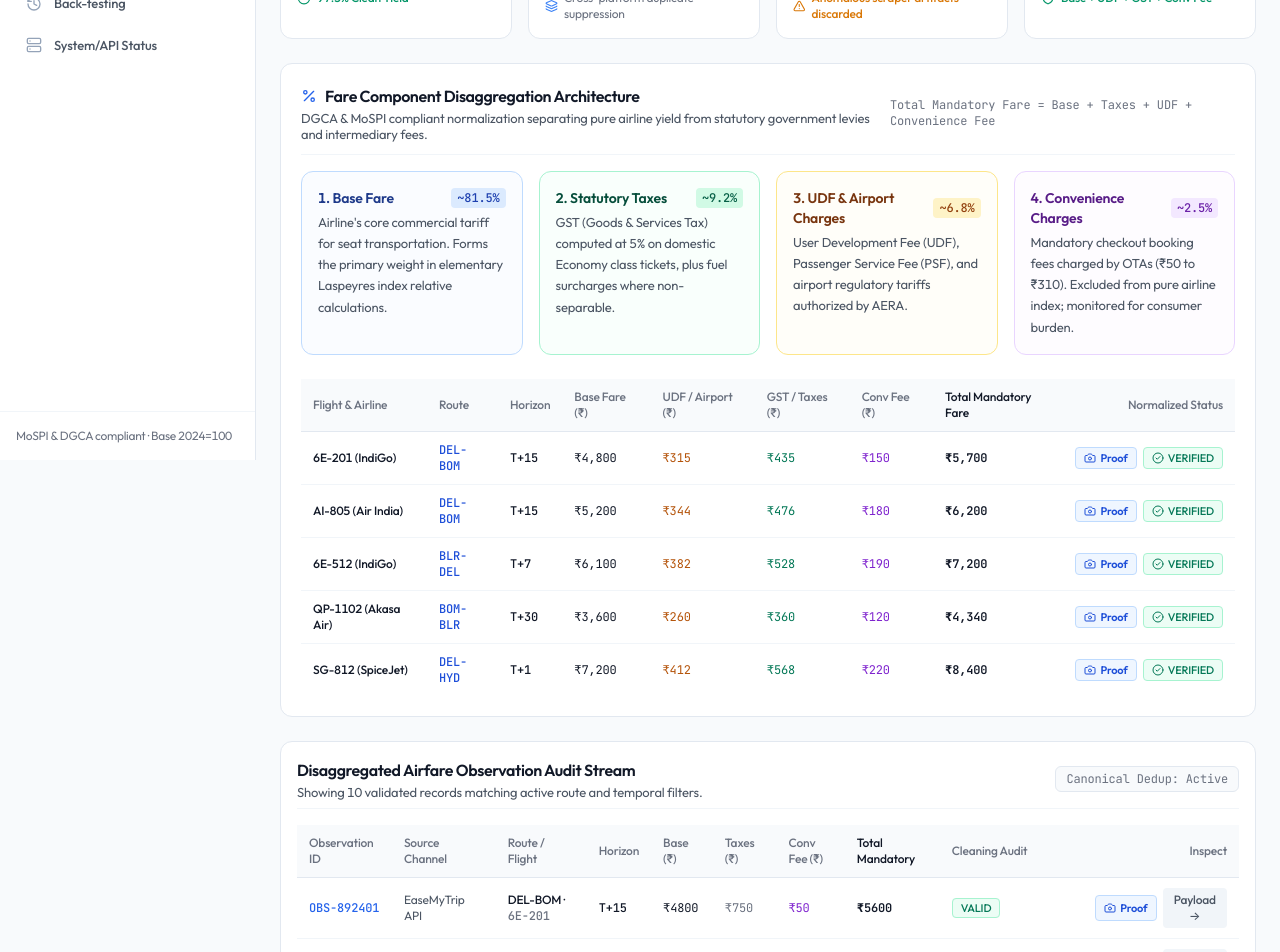
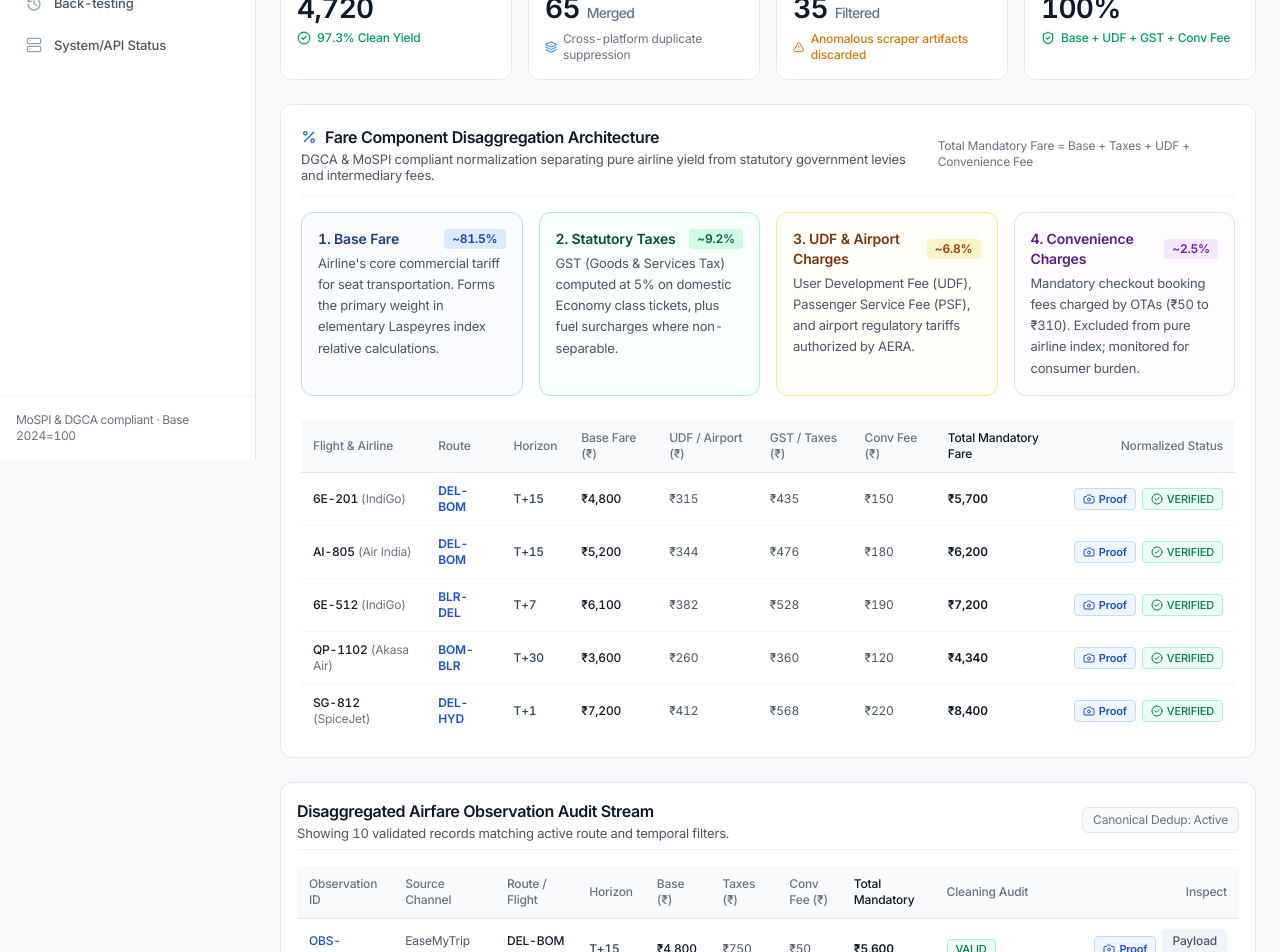
Before and after one commit to A-Deepak1610/AirGo, a React (Vite) app in the folder client/: page /airfare-data in a window 1280 px wide. Shown: the part 340-1292 px from the top of the page. Built offline with nearby package versions, Linux system fonts and the light colour scheme.

Commit message:
fix(typography): standardize number colors and tabular-nums typography using Inter font across tables and KPI cards

```diff
--- a/client/src/components/dashboard/MetricCards.jsx
+++ b/client/src/components/dashboard/MetricCards.jsx
@@ -27,7 +27,7 @@
 
             {/* Middle: Big Value */}
             <div className="my-2.5">
-              <span className="text-2xl sm:text-[26px] font-semibold tracking-tight text-[#111827] font-mono tabular-nums leading-none">
+              <span className="text-2xl sm:text-[26px] font-semibold tracking-tight text-[#111827] tabular-nums leading-none">
                 {metric.value}
               </span>
             </div>
--- a/client/src/index.css
+++ b/client/src/index.css
@@ -52,7 +52,13 @@
   }
 
   .kpi-val {
-    @apply text-2xl sm:text-[28px] font-semibold text-[#111827] font-mono tabular-nums tracking-tight leading-none;
+    @apply text-2xl sm:text-[28px] font-semibold text-[#111827] tabular-nums tracking-tight leading-none;
+    font-feature-settings: "tnum" 1;
+  }
+
+  .num-display {
+    @apply font-sans tabular-nums text-slate-800 font-medium;
+    font-feature-settings: "tnum" 1;
   }
 
   .btn-control {
@@ -60,7 +66,7 @@
   }
 
   .route-badge {
-    @apply font-mono text-[13px] font-medium text-[#111827] tracking-tight;
+    @apply font-sans text-[13px] font-semibold text-[#111827] tracking-tight;
   }
 }
 
--- a/client/src/pages/AirfareDataPage.jsx
+++ b/client/src/pages/AirfareDataPage.jsx
@@ -152,10 +152,10 @@
       <div className="grid grid-cols-1 sm:grid-cols-2 lg:grid-cols-4 gap-4">
         <div className="bg-white border border-slate-200 rounded-xl p-4 shadow-2xs">
           <p className="text-xs font-medium text-[#6B7280]">Valid Cleansed Quotes</p>
-          <p className="text-2xl sm:text-[26px] font-semibold text-[#111827] mt-1 font-mono tabular-nums leading-none">
+          <p className="text-2xl sm:text-[28px] font-semibold text-slate-900 mt-1 tabular-nums tracking-tight leading-none">
             {dataQualitySummary.validCount.toLocaleString()}
           </p>
-          <div className="flex items-center gap-1.5 text-xs text-emerald-600 font-medium mt-1">
+          <div className="flex items-center gap-1.5 text-xs text-emerald-600 font-medium mt-2">
             <CheckCircle2 className="w-3.5 h-3.5" />
             <span>97.3% Clean Yield</span>
           </div>
@@ -163,10 +163,10 @@
 
         <div className="bg-white border border-slate-200 rounded-xl p-4 shadow-2xs">
           <p className="text-xs font-medium text-[#6B7280]">Canonical Deduplication</p>
-          <p className="text-2xl sm:text-[26px] font-semibold text-blue-600 mt-1 font-mono tabular-nums leading-none">
-            {dataQualitySummary.duplicateCount} Merged
+          <p className="text-2xl sm:text-[28px] font-semibold text-slate-900 mt-1 tabular-nums tracking-tight leading-none">
+            {dataQualitySummary.duplicateCount} <span className="text-sm font-medium text-slate-500">Merged</span>
           </p>
-          <div className="flex items-center gap-1.5 text-xs text-[#6B7280] font-normal mt-1">
+          <div className="flex items-center gap-1.5 text-xs text-[#6B7280] font-normal mt-2">
             <Layers className="w-3.5 h-3.5 text-blue-500" />
             <span>Cross-platform duplicate suppression</span>
           </div>
@@ -174,10 +174,10 @@
 
         <div className="bg-white border border-slate-200 rounded-xl p-4 shadow-2xs">
           <p className="text-xs font-medium text-[#6B7280]">Outliers Excluded (1.5x IQR)</p>
-          <p className="text-2xl sm:text-[26px] font-semibold text-amber-600 mt-1 font-mono tabular-nums leading-none">
-            {dataQualitySummary.outliersRejected} Filtered
+          <p className="text-2xl sm:text-[28px] font-semibold text-slate-900 mt-1 tabular-nums tracking-tight leading-none">
+            {dataQualitySummary.outliersRejected} <span className="text-sm font-medium text-slate-500">Filtered</span>
           </p>
-          <div className="flex items-center gap-1.5 text-xs text-amber-600 font-medium mt-1">
+          <div className="flex items-center gap-1.5 text-xs text-amber-600 font-medium mt-2">
             <AlertTriangle className="w-3.5 h-3.5" />
             <span>Anomalous scraper artifacts discarded</span>
           </div>
@@ -185,8 +185,8 @@
 
         <div className="bg-white border border-slate-200 rounded-xl p-4 shadow-2xs">
           <p className="text-xs font-medium text-[#6B7280]">Component Disaggregation</p>
-          <p className="text-2xl sm:text-[26px] font-semibold text-[#111827] mt-1 font-mono tabular-nums leading-none">100%</p>
-          <div className="flex items-center gap-1.5 text-xs text-emerald-600 font-medium mt-1">
+          <p className="text-2xl sm:text-[28px] font-semibold text-slate-900 mt-1 tabular-nums tracking-tight leading-none">100%</p>
+          <div className="flex items-center gap-1.5 text-xs text-emerald-600 font-medium mt-2">
             <ShieldCheck className="w-3.5 h-3.5" />
             <span>Base + UDF + GST + Conv Fee</span>
           </div>
@@ -205,14 +205,14 @@
               DGCA & MoSPI compliant normalization separating pure airline yield from statutory government levies and intermediary fees.
             </p>
           </div>
-          <span className="text-xs font-mono text-[#6B7280]">Total Mandatory Fare = Base + Taxes + UDF + Convenience Fee</span>
+          <span className="text-xs text-[#6B7280]">Total Mandatory Fare = Base + Taxes + UDF + Convenience Fee</span>
         </div>
 
         <div className="grid grid-cols-1 sm:grid-cols-2 lg:grid-cols-4 gap-4">
           <div className="p-4 rounded-xl border border-blue-200 bg-blue-50/30">
             <div className="flex justify-between items-center">
               <span className="text-sm font-semibold text-blue-900">1. Base Fare</span>
-              <span className="text-xs font-medium px-1.5 py-0.5 rounded bg-blue-100 text-blue-800 font-mono">~81.5%</span>
+              <span className="text-xs font-semibold px-2 py-0.5 rounded bg-blue-100 text-blue-800 tabular-nums">~81.5%</span>
             </div>
             <p className="text-xs sm:text-[13px] text-[#4B5563] mt-1 leading-relaxed">
               Airline's core commercial tariff for seat transportation. Forms the primary weight in elementary Laspeyres index relative calculations.
@@ -222,7 +222,7 @@
           <div className="p-4 rounded-xl border border-emerald-200 bg-emerald-50/30">
             <div className="flex justify-between items-center">
               <span className="text-sm font-semibold text-emerald-900">2. Statutory Taxes</span>
-              <span className="text-xs font-medium px-1.5 py-0.5 rounded bg-emerald-100 text-emerald-800 font-mono">~9.2%</span>
+              <span className="text-xs font-semibold px-2 py-0.5 rounded bg-emerald-100 text-emerald-800 tabular-nums">~9.2%</span>
             </div>
             <p className="text-xs sm:text-[13px] text-[#4B5563] mt-1 leading-relaxed">
               GST (Goods & Services Tax) computed at 5% on domestic Economy class tickets, plus fuel surcharges where non-separable.
@@ -232,7 +232,7 @@
           <div className="p-4 rounded-xl border border-amber-200 bg-amber-50/30">
             <div className="flex justify-between items-center">
               <span className="text-sm font-semibold text-amber-900">3. UDF & Airport Charges</span>
-              <span className="text-xs font-medium px-1.5 py-0.5 rounded bg-amber-100 text-amber-800 font-mono">~6.8%</span>
+              <span className="text-xs font-semibold px-2 py-0.5 rounded bg-amber-100 text-amber-800 tabular-nums">~6.8%</span>
             </div>
             <p className="text-xs sm:text-[13px] text-[#4B5563] mt-1 leading-relaxed">
               User Development Fee (UDF), Passenger Service Fee (PSF), and airport regulatory tariffs authorized by AERA.
@@ -242,7 +242,7 @@
           <div className="p-4 rounded-xl border border-purple-200 bg-purple-50/30">
             <div className="flex justify-between items-center">
               <span className="text-sm font-semibold text-purple-900">4. Convenience Charges</span>
-              <span className="text-xs font-medium px-1.5 py-0.5 rounded bg-purple-100 text-purple-800 font-mono">~2.5%</span>
+              <span className="text-xs font-semibold px-2 py-0.5 rounded bg-purple-100 text-purple-800 tabular-nums">~2.5%</span>
             </div>
             <p className="text-xs sm:text-[13px] text-[#4B5563] mt-1 leading-relaxed">
               Mandatory checkout booking fees charged by OTAs (₹50 to ₹310). Excluded from pure airline index; monitored for consumer burden.
@@ -273,15 +273,15 @@
                 return (
                   <tr key={f.canonicalId} className="hover:bg-slate-50 transition-colors">
                     <td className="py-2.5 px-3 font-medium text-[#111827]">
-                      {f.flightNumber} ({f.airline})
+                      {f.flightNumber} <span className="text-[#6B7280] font-normal">({f.airline})</span>
                     </td>
-                    <td className="py-2.5 px-3 font-mono font-medium text-blue-700">{f.route}</td>
-                    <td className="py-2.5 px-3 font-mono font-medium text-[#111827]">{f.advanceWindow}</td>
-                    <td className="py-2.5 px-3 font-mono tabular-nums text-[#111827]">₹{f.baseFare.toLocaleString()}</td>
-                    <td className="py-2.5 px-3 font-mono tabular-nums text-amber-700">₹{udf}</td>
-                    <td className="py-2.5 px-3 font-mono tabular-nums text-emerald-700">₹{gst}</td>
-                    <td className="py-2.5 px-3 font-mono tabular-nums text-purple-700">₹{f.fees}</td>
-                    <td className="py-2.5 px-3 font-mono tabular-nums font-semibold text-[#111827]">₹{f.totalFare.toLocaleString()}</td>
+                    <td className="py-2.5 px-3 font-semibold text-blue-700">{f.route}</td>
+                    <td className="py-2.5 px-3 font-medium text-slate-700">{f.advanceWindow}</td>
+                    <td className="py-2.5 px-3 font-medium tabular-nums text-[#111827]">₹{f.baseFare.toLocaleString()}</td>
+                    <td className="py-2.5 px-3 tabular-nums text-[#4B5563]">₹{udf.toLocaleString()}</td>
+                    <td className="py-2.5 px-3 tabular-nums text-[#4B5563]">₹{gst.toLocaleString()}</td>
+                    <td className="py-2.5 px-3 tabular-nums text-[#4B5563]">₹{f.fees.toLocaleString()}</td>
+                    <td className="py-2.5 px-3 font-semibold tabular-nums text-[#111827]">₹{f.totalFare.toLocaleString()}</td>
                     <td className="py-2.5 px-3 text-right">
                       <div className="flex items-center justify-end gap-1.5">
                         <button
@@ -318,7 +318,7 @@
               Showing {filteredObs.length} validated records matching active route and temporal filters.
             </p>
           </div>
-          <span className="text-xs font-mono text-[#6B7280] bg-slate-50 border border-slate-200 px-2.5 py-1 rounded-md">
+          <span className="text-xs text-[#6B7280] bg-slate-50 border border-slate-200 px-2.5 py-1 rounded-md">
             Canonical Dedup: Active
           </span>
         </div>
@@ -347,16 +347,16 @@
                     key={o.id}
                     className={`hover:bg-slate-50 transition-colors ${selectedObs?.id === o.id ? 'bg-blue-50/60' : ''}`}
                   >
-                    <td className="py-2.5 px-3 font-mono font-medium text-blue-600">{o.id}</td>
+                    <td className="py-2.5 px-3 font-medium text-blue-700">{o.id}</td>
                     <td className="py-2.5 px-3 text-[#4B5563]">{o.source}</td>
                     <td className="py-2.5 px-3 font-medium text-[#111827]">
-                      {o.route} · <span className="font-mono text-[#6B7280]">{o.flightNo}</span>
+                      {o.route} · <span className="text-[#6B7280] font-normal">{o.flightNo}</span>
                     </td>
-                    <td className="py-2.5 px-3 font-mono font-medium text-[#111827]">{o.window}</td>
-                    <td className="py-2.5 px-3 font-mono tabular-nums text-[#111827]">₹{o.baseFare}</td>
-                    <td className="py-2.5 px-3 font-mono tabular-nums text-[#6B7280]">₹{o.taxes}</td>
-                    <td className="py-2.5 px-3 font-mono tabular-nums text-purple-700">₹{o.fees}</td>
-                    <td className="py-2.5 px-3 font-mono tabular-nums font-semibold text-[#111827]">₹{o.totalFare}</td>
+                    <td className="py-2.5 px-3 font-medium text-slate-700">{o.window}</td>
+                    <td className="py-2.5 px-3 font-medium tabular-nums text-[#111827]">₹{Number(o.baseFare).toLocaleString()}</td>
+                    <td className="py-2.5 px-3 tabular-nums text-[#4B5563]">₹{Number(o.taxes).toLocaleString()}</td>
+                    <td className="py-2.5 px-3 tabular-nums text-[#4B5563]">₹{Number(o.fees).toLocaleString()}</td>
+                    <td className="py-2.5 px-3 font-semibold tabular-nums text-[#111827]">₹{Number(o.totalFare).toLocaleString()}</td>
                     <td className="py-2.5 px-3">
                       <span className={`text-[11px] px-2 py-0.5 rounded font-medium border ${
                         o.qualityStatus === 'VALID'
--- a/client/tailwind.config.js
+++ b/client/tailwind.config.js
@@ -36,7 +36,7 @@
         }
       },
       fontFamily: {
-        sans: ['Outfit', 'Inter', '-apple-system', 'BlinkMacSystemFont', 'system-ui', 'sans-serif'],
+        sans: ['Inter', '-apple-system', 'BlinkMacSystemFont', 'system-ui', 'sans-serif'],
         mono: ['"JetBrains Mono"', 'ui-monospace', 'SFMono-Regular', 'Menlo', 'Monaco', 'Consolas', 'monospace'],
       }
     },
```
Also changed, not shown: client/src/components/dashboard/RoutesInflationTable.jsx (+6 -6 lines).
